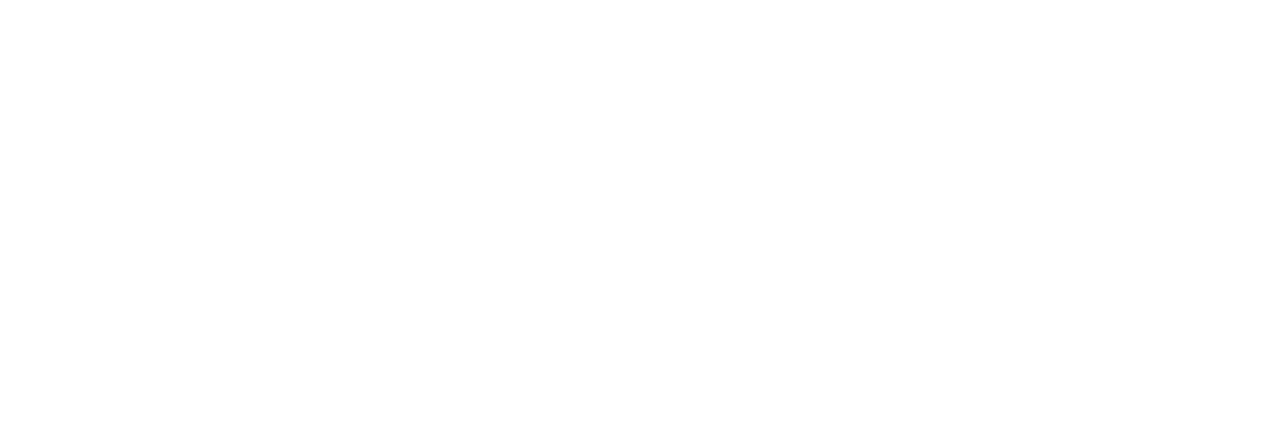
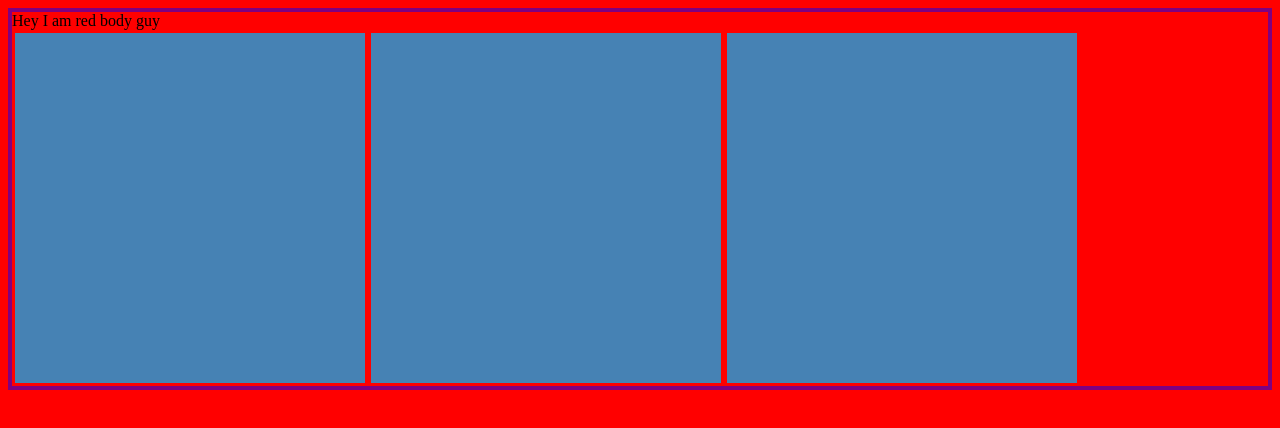
Before and after one commit to Aditya-j101/WebDevelopment, a plain HTML site: page CSS/CSS Media Query/Index.html in a window 1280 px wide. Drawn offline with Linux system fonts and the light colour scheme.

Commit message:
Media Center done

```diff
--- a/CSS/CSS Media Query/Index.html
+++ b/CSS/CSS Media Query/Index.html
@@ -6,11 +6,39 @@
     <title>Css Media Query</title>
 </head>
 <style>
+    body{
+        background-color: red;
+    }
+    @media screen and (orientation: landscape){
+        body{
+            border:4px solid purple
+        }
+    }
+    @media only screen and (max-width:455px){
+        body{
+            background-color:blue;
+        }
+    }
+    .boxes{
+        display:flex;
+    }
+    .box{
+        width: 344px;
+        height: 344px;
+        background-color:steelblue;
+        padding: 3px;
+        margin: 3px;
+    }
 
 </style>
 <body>
     <div>
-
+        Hey I am red body guy
+    </div>
+    <div class="boxes">
+        <div class="box"></div>
+        <div class="box"></div>
+        <div class="box"></div>
     </div>
 
 </body>
```
